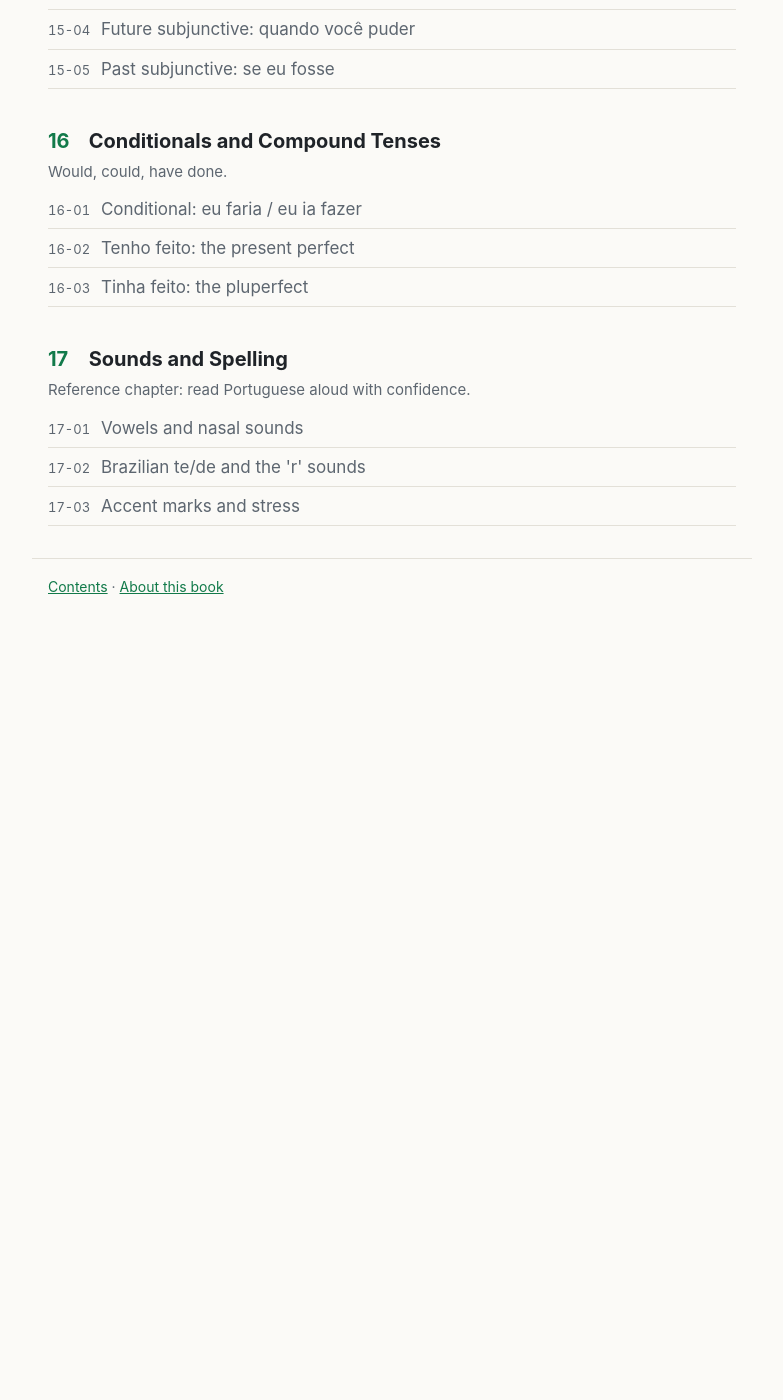
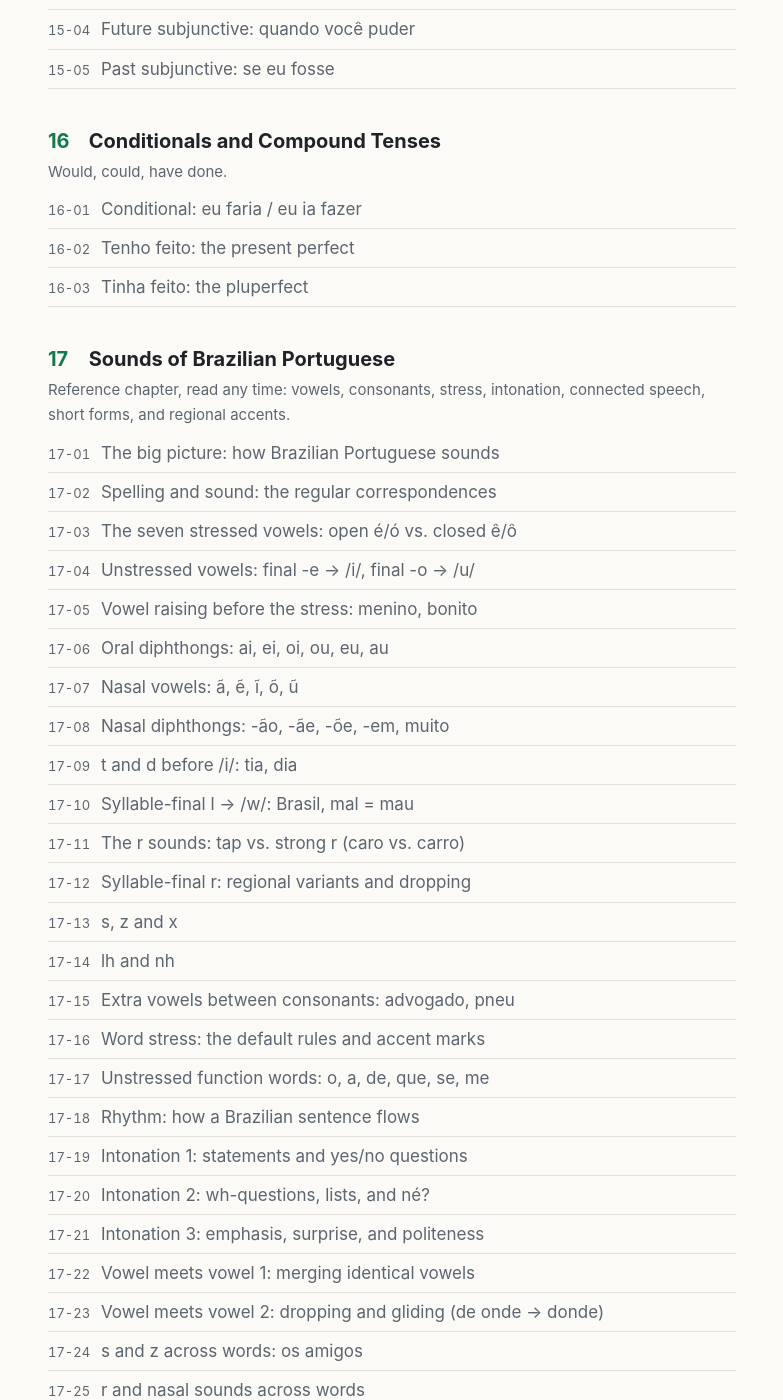
Before and after one commit to Ryoengineer112358/portuguese-grammar, a Jekyll site: the page built from index.html, in a window 1280 px wide and 1400 px high, scrolled down 4422 px. Shown: the whole window, without its empty margins (248-1031 px from the left). Built offline with Jekyll 4.4.1, drawn with Linux system fonts in a browser that asks for light colours; before the commit the page ends 5052 px from its top, so only the background shows below that; some of the changed text lies outside the part shown.

Commit message:
Plan Chapter 17: 33 items on Brazilian Portuguese sounds
Co-Authored-By: Claude Opus 5.5 <noreply@anthropic.com>

```diff
--- a/_data/toc.yml
+++ b/_data/toc.yml
@@ -160,9 +160,39 @@
     - { id: "16-03", title: "Tinha feito: the pluperfect", status: planned }
 
 - chapter: 17
-  title: "Sounds and Spelling"
-  summary: "Reference chapter: read Portuguese aloud with confidence."
+  title: "Sounds of Brazilian Portuguese"
+  summary: "Reference chapter, read any time: vowels, consonants, stress, intonation, connected speech, short forms, and regional accents."
   items:
-    - { id: "17-01", title: "Vowels and nasal sounds", status: planned }
-    - { id: "17-02", title: "Brazilian te/de and the 'r' sounds", status: planned }
-    - { id: "17-03", title: "Accent marks and stress", status: planned }
+    - { id: "17-01", title: "The big picture: how Brazilian Portuguese sounds", status: planned }
+    - { id: "17-02", title: "Spelling and sound: the regular correspondences", status: planned }
+    - { id: "17-03", title: "The seven stressed vowels: open é/ó vs. closed ê/ô", status: planned }
+    - { id: "17-04", title: "Unstressed vowels: final -e → /i/, final -o → /u/", status: planned }
+    - { id: "17-05", title: "Vowel raising before the stress: menino, bonito", status: planned }
+    - { id: "17-06", title: "Oral diphthongs: ai, ei, oi, ou, eu, au", status: planned }
+    - { id: "17-07", title: "Nasal vowels: ã, ẽ, ĩ, õ, ũ", status: planned }
+    - { id: "17-08", title: "Nasal diphthongs: -ão, -ãe, -õe, -em, muito", status: planned }
+    - { id: "17-09", title: "t and d before /i/: tia, dia", status: planned }
+    - { id: "17-10", title: "Syllable-final l → /w/: Brasil, mal = mau", status: planned }
+    - { id: "17-11", title: "The r sounds: tap vs. strong r (caro vs. carro)", status: planned }
+    - { id: "17-12", title: "Syllable-final r: regional variants and dropping", status: planned }
+    - { id: "17-13", title: "s, z and x", status: planned }
+    - { id: "17-14", title: "lh and nh", status: planned }
+    - { id: "17-15", title: "Extra vowels between consonants: advogado, pneu", status: planned }
+    - { id: "17-16", title: "Word stress: the default rules and accent marks", status: planned }
+    - { id: "17-17", title: "Unstressed function words: o, a, de, que, se, me", status: planned }
+    - { id: "17-18", title: "Rhythm: how a Brazilian sentence flows", status: planned }
+    - { id: "17-19", title: "Intonation 1: statements and yes/no questions", status: planned }
+    - { id: "17-20", title: "Intonation 2: wh-questions, lists, and né?", status: planned }
+    - { id: "17-21", title: "Intonation 3: emphasis, surprise, and politeness", status: planned }
+    - { id: "17-22", title: "Vowel meets vowel 1: merging identical vowels", status: planned }
+    - { id: "17-23", title: "Vowel meets vowel 2: dropping and gliding (de onde → donde)", status: planned }
+    - { id: "17-24", title: "s and z across words: os amigos", status: planned }
+    - { id: "17-25", title: "r and nasal sounds across words", status: planned }
+    - { id: "17-26", title: "Simplified diphthongs: pouco, primeiro", status: planned }
+    - { id: "17-27", title: "Added glides: mas → mais, três → treis, nós → nóis", status: planned }
+    - { id: "17-28", title: "Dropped sounds: final r, -ndo → -no, devoiced final vowels", status: planned }
+    - { id: "17-29", title: "Spoken short forms 1: tô, tá, tava, tamo", status: planned }
+    - { id: "17-30", title: "Spoken short forms 2: pra, pro, cê, num, ó, brigado, bora", status: planned }
+    - { id: "17-31", title: "Accents at a glance: Rio, São Paulo, Minas, Northeast, South", status: planned }
+    - { id: "17-32", title: "Brazilian vs. European Portuguese: what you'll hear in apps", status: planned }
+    - { id: "17-33", title: "Pitfalls for Japanese speakers: r/l, nasal vowels, ão vs. ã", status: planned }
```
Also changed, not shown: CLAUDE.md (+6 -0 lines), README.md.
